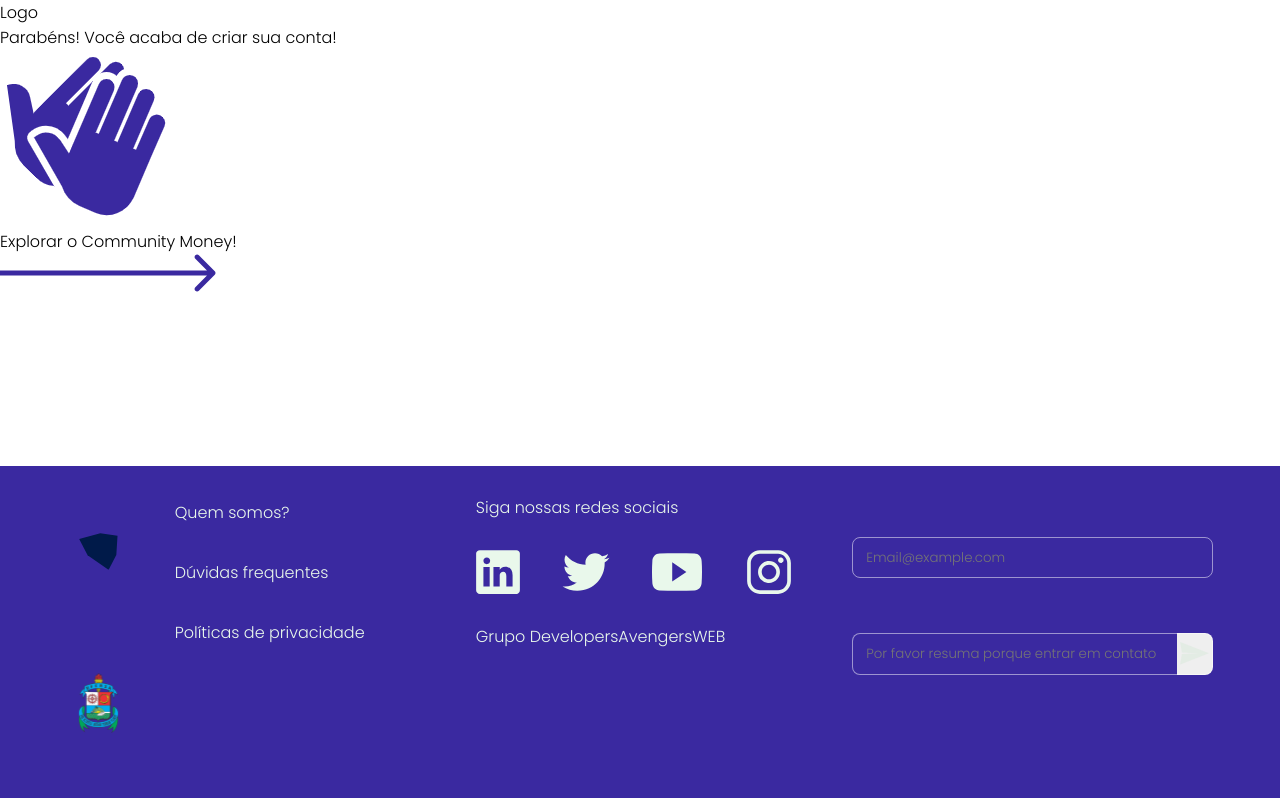
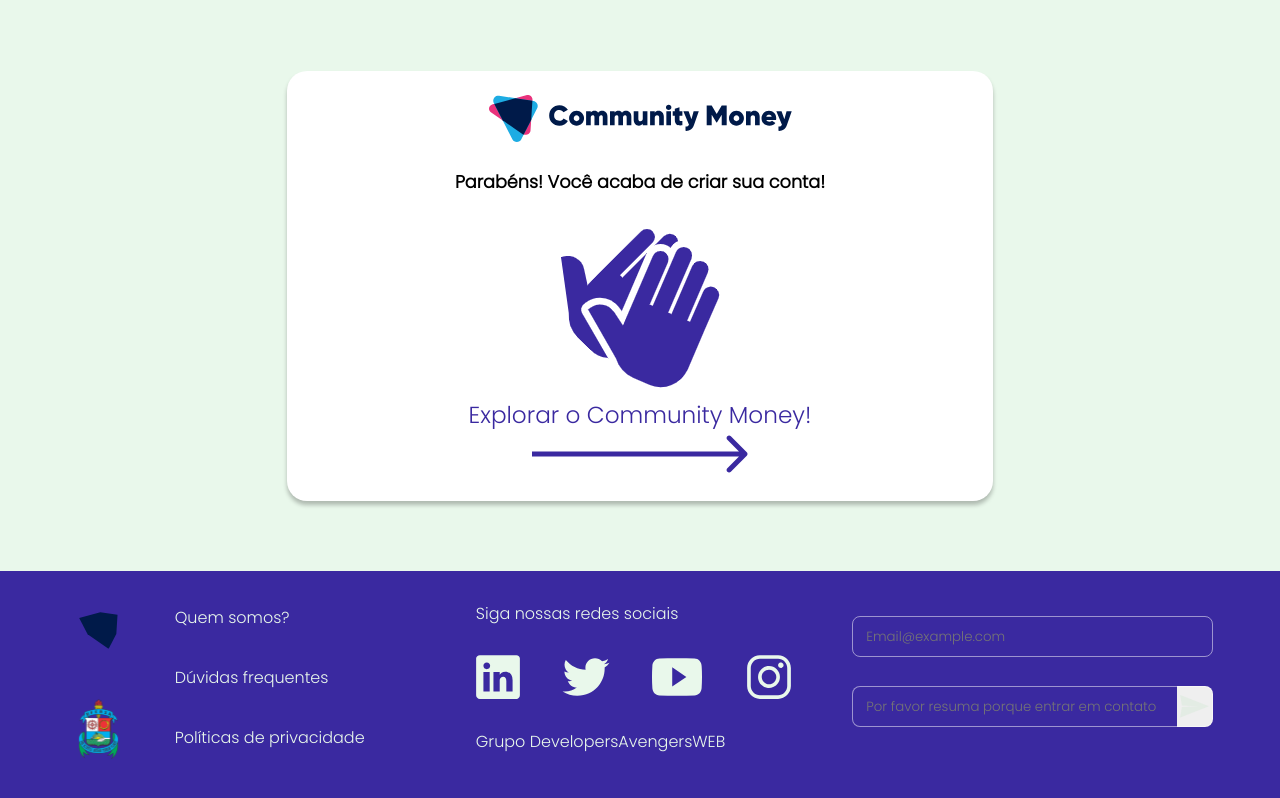
Before and after one commit to Rellyso/community-money-next, a Next.js app: page /auth/register/confirmed in a window 1280 px wide. Built offline with nearby package versions, Linux system fonts and the light colour scheme.

Commit message:
crate component of register confirmed

```diff
--- a/src/components/Footer/style.module.scss
+++ b/src/components/Footer/style.module.scss
@@ -6,7 +6,8 @@
   column-gap: 1rem;
   grid-template-columns: 10% 55% 30%;
   height: 100%;
-  min-height: 167px;
+  min-height: 180px;
+
   row-gap: 1rem;
 
   p {
--- a/src/components/Register/Confirmed/index.tsx
+++ b/src/components/Register/Confirmed/index.tsx
@@ -4,11 +4,21 @@
 const Confirmed: NextPage = () => {
   return (
     <div className={style.container}>
-      <span>Logo</span>
-      <p>Parabéns! Você acaba de criar sua conta!</p>
-      <img src="../../img/clapping.svg" alt="Batida de palmas" />
-      <p>Explorar o Community Money!</p>
-      <img src="../../img/arrow-left.svg" alt="Flecha direcionada a esquerda" />
+      <div className={style.content}>
+        <img src="../../img/logo2.svg" alt="Segunda logo" draggable="false" />
+        <p>Parabéns! Você acaba de criar sua conta!</p>
+        <img
+          src="../../img/clapping.svg"
+          alt="Batida de palmas"
+          draggable="false"
+        />
+        <p>Explorar o Community Money!</p>
+        <img
+          src="../../img/arrow-left.svg"
+          alt="Flecha direcionada a esquerda"
+          draggable="false"
+        />
+      </div>
     </div>
   );
 };
--- a/src/components/Register/Confirmed/style.module.scss
+++ b/src/components/Register/Confirmed/style.module.scss
@@ -0,0 +1,35 @@
+.container {
+  background: #e9f8eb;
+  display: grid;
+  align-items: center;
+  justify-items: center;
+  padding: 1rem;
+
+  .content {
+    display: grid;
+    background: #ffffff;
+    box-shadow: 0px 4px 4px rgba(0, 0, 0, 0.25);
+    border-radius: 20px;
+    width: 100%;
+    height: 100%;
+    max-width: 706px;
+    max-height: 430px;
+    justify-items: center;
+    padding: 1.5rem .5rem;
+
+    p:nth-of-type(1) {
+      margin: 1.5rem 0;
+      color: #000000;
+      font-size: 1.1rem;
+      font-style: normal;
+      font-weight: bold;
+    }
+
+    p:nth-of-type(2) {
+      color: #3a29a0;
+      font-style: normal;
+      font-weight: 500;
+      font-size: 1.45rem;
+    }
+  }
+}
--- a/src/global/global.scss
+++ b/src/global/global.scss
@@ -5,10 +5,12 @@
   font-family: Poppins, Arial, Helvetica, sans-serif;
 }
 
-body, #__next {
+body,
+#__next {
   height: 100vh;
   width: 100vw;
   display: grid;
+  grid-template-rows: 1fr .4fr;
   overflow-y: auto;
 }
 
```
Also changed, not shown: src/components/Register/style.module.scss (line endings or trailing spaces).
